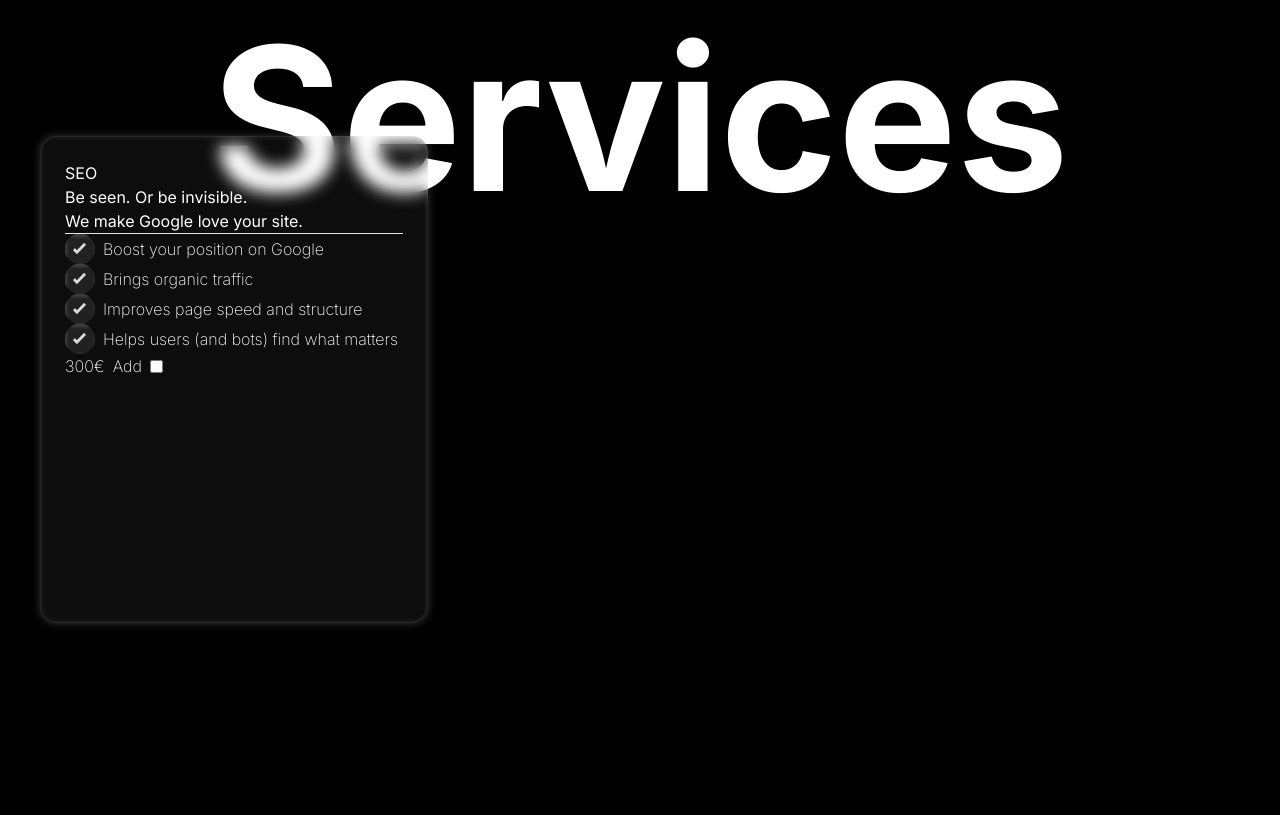
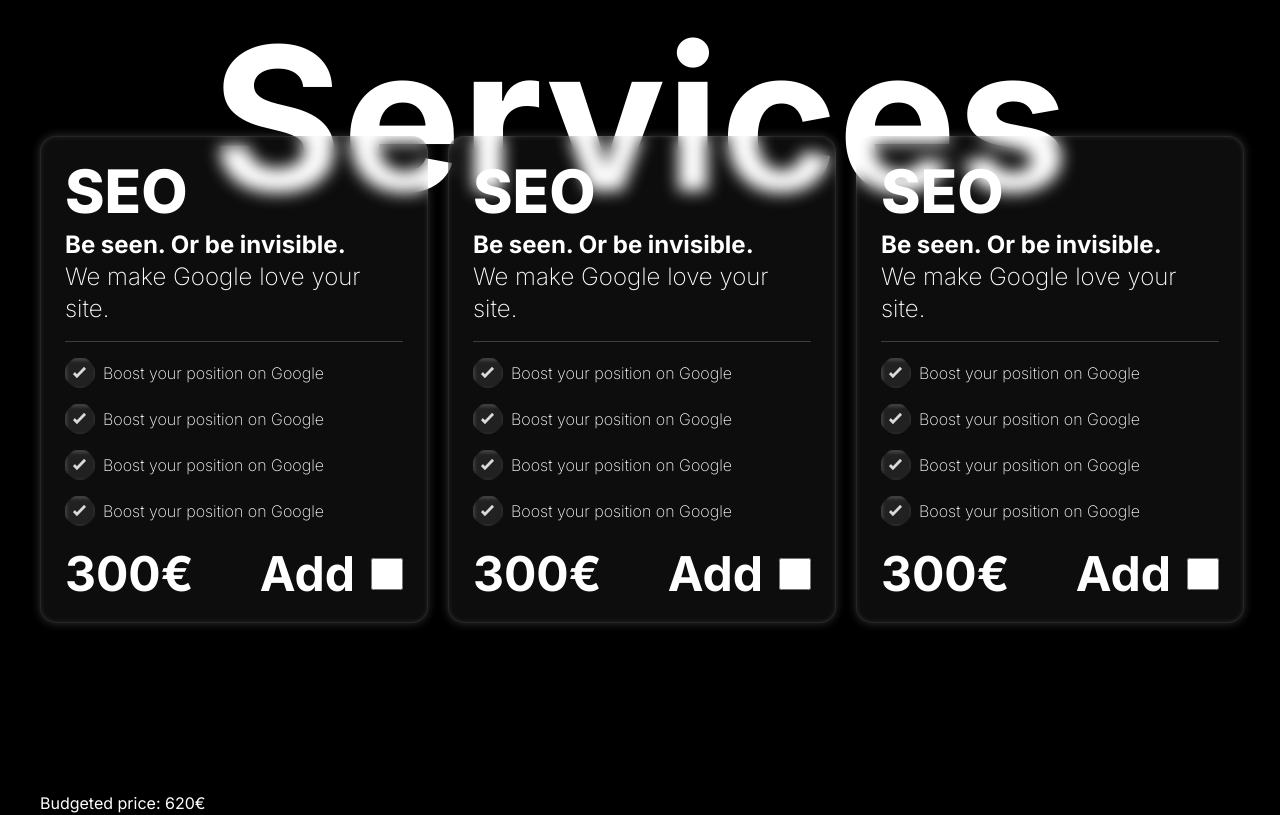
Before and after one commit to edison-r/S6-React-BudgetPage, a React (Vite) app: page /services in a window 1280 px wide. Shown: the part 760-1575 px from the top of the page. Before the commit the page ends 1464 px from the top, so only its background shows below. Built offline with nearby package versions, Linux system fonts and the light colour scheme; a web font is replaced by a local one.

Commit message:
style(ServiceCard): styling done

```diff
--- a/src/components/Cards/ServiceCard.tsx
+++ b/src/components/Cards/ServiceCard.tsx
@@ -1,35 +1,37 @@
 import type { ServiceCardData } from "../../types/types";
+import ServicesFeatures from "../SharedComponents/ServicesFeatures";
 
 export default function ServicesCard({ title, tagline, description, features, price, isSelected }: ServiceCardData){
     return(
-        <div className="z-50 flex flex-1 flex-row gap-5 my-[168px]">
-            <div className="w-[388px] h-[487px] rounded-2xl p-6 backdrop-blur bg-white/5 border border-white/10 shadow-[inset_0_0_5px_rgba(255,255,255,0.1),_0_0_10px_rgba(255,255,255,0.2)]">
-                <h1>SEO</h1>
-                <p>Be seen. Or be invisible.</p>
-                <p>We make Google love your site.</p>
-                <hr></hr>
-                <div className="flex flex-row items-center font-extralight gap-2 ">
-                    <img src="./public/CheckFeatureMol.svg" />
-                    <p>Boost your position on Google</p>
-                </div>
-                <div className="flex flex-row items-center font-extralight gap-2 ">
-                    <img src="./public/CheckFeatureMol.svg" />
-                    <p>Brings organic traffic</p>
-                </div>
-                <div className="flex flex-row items-center font-extralight gap-2 ">
-                    <img src="./public/CheckFeatureMol.svg" />
-                    <p>Improves page speed and structure</p>
-                </div>
-                <div className="flex flex-row items-center font-extralight gap-2 ">
-                    <img src="./public/CheckFeatureMol.svg" />
-                    <p>Helps users (and bots) find what matters</p>
-                </div>
-                <div className="flex flex-row items-center font-extralight gap-2 ">
-                    <h2>300€</h2>
-                    <h2>Add</h2>
-                    <input type="checkbox"></input>
-                </div>
+        <>
+        <div className="z-50 flex flex-row gap-5 my-[168px]">
+            <div className="flex flex-col justify-between w-[388px] h-[487px] rounded-2xl p-6 backdrop-blur bg-white/5 border border-white/10 shadow-[inset_0_0_5px_rgba(255,255,255,0.1),_0_0_10px_rgba(255,255,255,0.2)]">
+
+            <div>
+            <h1 className="text-white text-6xl font-extrabold">SEO</h1>
+            <p className="text-white text-2xl font-bold mt-2">Be seen. Or be invisible.</p>
+            <p className="text-white text-2xl font-extralight">We make Google love your site.</p>
             </div>
+
+            <hr className="my-4 border-white/20" />
+
+            <div className="space-y-4">
+                    <ServicesFeatures />
+                    <ServicesFeatures />
+                    <ServicesFeatures />
+                    <ServicesFeatures />
+            </div>
+
+            <div className="flex justify-between items-center mt-6">
+            <h2 className="text-white text-5xl font-bold">300€</h2>
+            <div className="flex items-center gap-4">
+                <h2 className="text-white text-5xl font-bold">Add</h2>
+                <input type="checkbox" className="w-8 h-8 accent-white" />
+            </div>
+            </div>
+
         </div>
+    </div>
+</>
     );
 }
--- a/src/components/Sections/Services.tsx
+++ b/src/components/Sections/Services.tsx
@@ -3,12 +3,20 @@
 import ServicesCard from "../Cards/ServiceCard";
 
 export default function Services(){
+
     return(
         <section id="services" className="relative h-screen py-16">
             <h1 className="absolute left-1/2 -translate-x-1/2 z-0 text-10xl font-bold">
                 Services
             </h1>
-            <ServicesCard />
+            <div className="flex flex-row gap-5">
+                <ServicesCard />
+                <ServicesCard />
+                <ServicesCard />
+            </div>
+            <div>
+                <h2>Budgeted price: 620€</h2>
+            </div>
         </section>
     );
 }
--- a/src/components/SharedComponents/ServicesFeatures.tsx
+++ b/src/components/SharedComponents/ServicesFeatures.tsx
@@ -0,0 +1,8 @@
+export default function ServicesFeatures(){
+    return(
+        <div className="flex flex-row items-center font-extralight gap-2">
+                    <img src="./public/CheckFeatureMol.svg" />
+                    <p>Boost your position on Google</p>
+        </div>
+    );
+}
```
